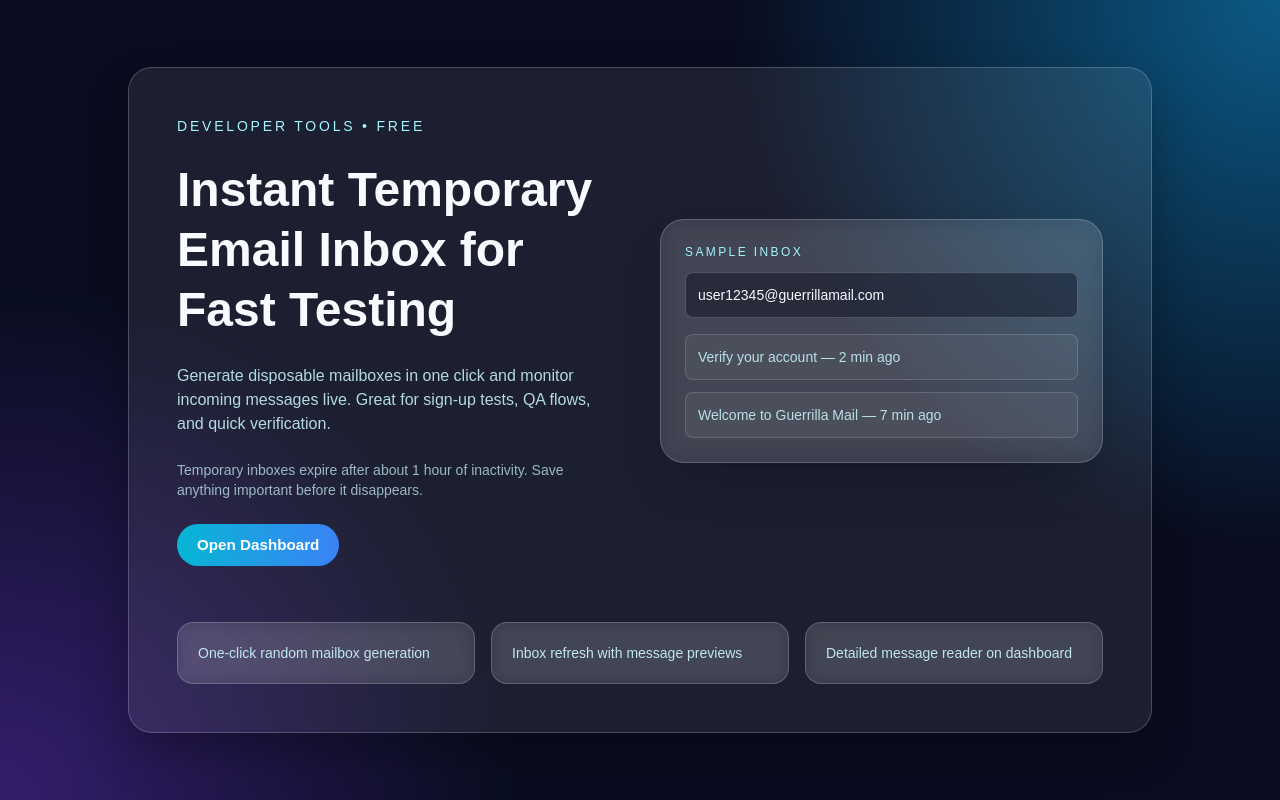
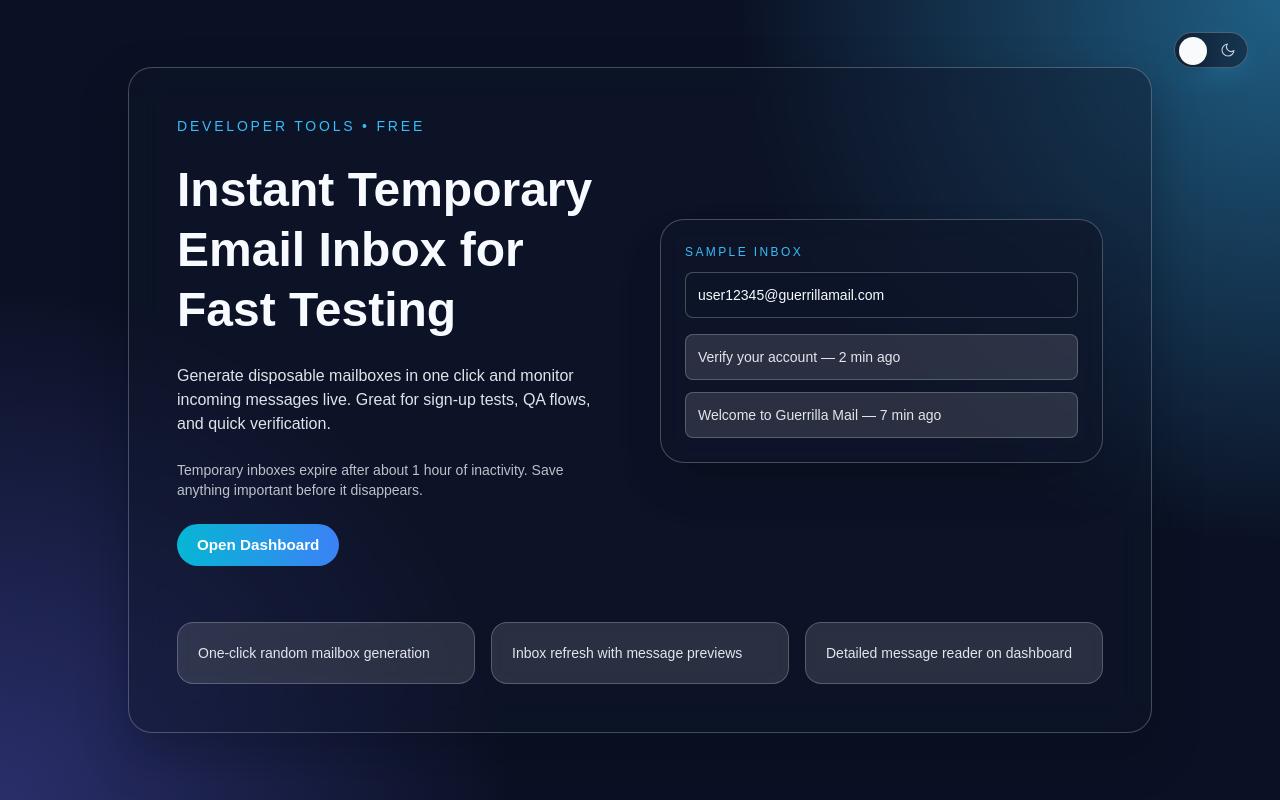
Before and after one commit to SS-SSUMO21/Projects, a Next.js app in the folder Temp-Email-Generator/frontend/: page / in a window 1280 px wide. Built offline with nearby package versions, Linux system fonts and the light colour scheme.

Commit message:
upgraded

```diff
--- /dev/null
+++ b/Temp-Email-Generator/frontend/src/app/components/ThemeToggle.js
@@ -0,0 +1,64 @@
+"use client";
+
+import { useEffect, useState } from "react";
+
+const THEME_KEY = "temp-email-theme";
+
+export default function ThemeToggle({ className = "" }) {
+  const [theme, setTheme] = useState("dark");
+  const [mounted, setMounted] = useState(false);
+
+  useEffect(() => {
+    setMounted(true);
+
+    if (typeof window === "undefined") return;
+
+    const storedTheme = window.localStorage.getItem(THEME_KEY);
+    const resolved = storedTheme === "light" || storedTheme === "dark"
+      ? storedTheme
+      : "dark";
+
+    setTheme(resolved);
+    document.documentElement.dataset.theme = resolved;
+  }, []);
+
+  useEffect(() => {
+    if (!mounted || typeof window === "undefined") return;
+
+    document.documentElement.dataset.theme = theme;
+    window.localStorage.setItem(THEME_KEY, theme);
+  }, [mounted, theme]);
+
+  const toggleTheme = () => {
+    setTheme((prev) => (prev === "dark" ? "light" : "dark"));
+  };
+
+  return (
+    <button
+      type="button"
+      className={`theme-toggle ${className}`.trim()}
+      onClick={toggleTheme}
+      aria-pressed={theme === "light"}
+      aria-label="Toggle light and dark mode"
+      title={theme === "light" ? "Switch to dark" : "Switch to light"}
+    >
+      <span className="theme-toggle-icons" aria-hidden="true">
+        <svg viewBox="0 0 24 24" className="theme-toggle-icon" fill="none" stroke="currentColor" strokeWidth="1.7" strokeLinecap="round" strokeLinejoin="round">
+          <circle cx="12" cy="12" r="4" />
+          <path d="M12 2v2" />
+          <path d="M12 20v2" />
+          <path d="M4.93 4.93l1.41 1.41" />
+          <path d="M17.66 17.66l1.41 1.41" />
+          <path d="M2 12h2" />
+          <path d="M20 12h2" />
+          <path d="M4.93 19.07l1.41-1.41" />
+          <path d="M17.66 6.34l1.41-1.41" />
+        </svg>
+        <svg viewBox="0 0 24 24" className="theme-toggle-icon" fill="none" stroke="currentColor" strokeWidth="1.7" strokeLinecap="round" strokeLinejoin="round">
+          <path d="M21 12.8A9 9 0 1 1 11.2 3a7 7 0 0 0 9.8 9.8Z" />
+        </svg>
+      </span>
+      <span className="theme-toggle-thumb" aria-hidden="true" />
+    </button>
+  );
+}
--- a/Temp-Email-Generator/frontend/src/app/globals.css
+++ b/Temp-Email-Generator/frontend/src/app/globals.css
@@ -1,8 +1,43 @@
 @import "tailwindcss";
 
 :root {
-  --background: #090d1f;
+  --background: #0b1124;
   --foreground: #f7fbff;
+  --glow-1: rgba(56, 189, 248, 0.45);
+  --glow-2: rgba(99, 102, 241, 0.35);
+  --accent: #38bdf8;
+  --accent-muted: rgba(56, 189, 248, 0.7);
+  --muted: rgba(247, 251, 255, 0.75);
+  --muted-strong: rgba(247, 251, 255, 0.9);
+  --surface: rgba(15, 23, 42, 0.55);
+  --surface-border: rgba(255, 255, 255, 0.24);
+  --card: rgba(255, 255, 255, 0.12);
+  --card-border: rgba(255, 255, 255, 0.22);
+  --panel-shadow: rgba(6, 11, 25, 0.35);
+  --toggle-track: rgba(15, 23, 42, 0.75);
+  --toggle-thumb: #f8fafc;
+  --toggle-icon: rgba(248, 250, 252, 0.9);
+  --toggle-glow: rgba(56, 189, 248, 0.45);
+}
+
+[data-theme="light"] {
+  --background: #eef2ff;
+  --foreground: #10172a;
+  --glow-1: rgba(14, 165, 233, 0.2);
+  --glow-2: rgba(165, 180, 252, 0.25);
+  --accent: #0ea5e9;
+  --accent-muted: rgba(14, 165, 233, 0.7);
+  --muted: rgba(15, 23, 42, 0.72);
+  --muted-strong: rgba(15, 23, 42, 0.92);
+  --surface: rgba(255, 255, 255, 0.92);
+  --surface-border: rgba(15, 23, 42, 0.14);
+  --card: rgba(255, 255, 255, 0.86);
+  --card-border: rgba(15, 23, 42, 0.12);
+  --panel-shadow: rgba(30, 41, 59, 0.14);
+  --toggle-track: rgba(226, 232, 240, 0.95);
+  --toggle-thumb: #0f172a;
+  --toggle-icon: rgba(15, 23, 42, 0.75);
+  --toggle-glow: rgba(14, 165, 233, 0.35);
 }
 
 @theme inline {
@@ -23,8 +58,8 @@ html {
 
 body {
   background:
-    radial-gradient(circle at top right, #0ea5e980, transparent 36%),
-    radial-gradient(circle at bottom left, #7c3aed60, transparent 34%),
+    radial-gradient(circle at top right, var(--glow-1), transparent 36%),
+    radial-gradient(circle at bottom left, var(--glow-2), transparent 34%),
     var(--background);
   background-attachment: fixed;
   color: var(--foreground);
@@ -33,10 +68,10 @@ body {
 
 .glass-panel {
   border-radius: 1.5rem;
-  border: 1px solid rgba(255, 255, 255, 0.2);
-  background: rgba(255, 255, 255, 0.08);
+  border: 1px solid var(--surface-border);
+  background: color-mix(in srgb, var(--surface) 75%, transparent);
   backdrop-filter: blur(16px);
-  box-shadow: 0 20px 45px rgba(0, 0, 0, 0.28);
+  box-shadow: 0 20px 45px var(--panel-shadow);
 }
 
 .btn-primary {
@@ -52,3 +87,104 @@ body {
 .btn-primary:hover {
   filter: brightness(1.08);
 }
+
+.btn-outline {
+  border: 1px solid var(--surface-border);
+  color: var(--muted-strong);
+  background: transparent;
+  transition: border-color 120ms ease, color 120ms ease, background 120ms ease;
+}
+
+.btn-outline:hover {
+  border-color: var(--accent);
+  color: var(--foreground);
+  background: color-mix(in srgb, var(--accent) 12%, transparent);
+}
+
+.text-accent {
+  color: var(--accent);
+}
+
+.text-accent-muted {
+  color: var(--accent-muted);
+}
+
+.text-muted {
+  color: var(--muted);
+}
+
+.text-muted-strong {
+  color: var(--muted-strong);
+}
+
+.surface-panel {
+  border: 1px solid var(--surface-border);
+  background: var(--surface);
+}
+
+.surface-card {
+  border: 1px solid var(--card-border);
+  background: var(--card);
+}
+
+.theme-toggle {
+  position: relative;
+  display: inline-flex;
+  align-items: center;
+  justify-content: center;
+  width: 74px;
+  height: 36px;
+  padding: 4px;
+  border-radius: 999px;
+  border: 1px solid var(--surface-border);
+  background: linear-gradient(120deg, var(--toggle-track), color-mix(in srgb, var(--toggle-track) 65%, transparent));
+  box-shadow: 0 10px 24px color-mix(in srgb, var(--toggle-glow) 30%, transparent);
+  transition: border-color 180ms ease, box-shadow 200ms ease, transform 200ms ease;
+}
+
+.theme-toggle:hover {
+  border-color: var(--accent);
+  box-shadow: 0 12px 30px color-mix(in srgb, var(--toggle-glow) 50%, transparent);
+  transform: translateY(-1px);
+}
+
+.theme-toggle:active {
+  transform: translateY(0) scale(0.98);
+}
+
+.theme-toggle-icons {
+  position: relative;
+  z-index: 2;
+  display: flex;
+  width: 100%;
+  align-items: center;
+  justify-content: space-between;
+  padding: 0 7px;
+  color: var(--toggle-icon);
+}
+
+.theme-toggle-icon {
+  width: 16px;
+  height: 16px;
+  opacity: 0.85;
+}
+
+.theme-toggle-thumb {
+  position: absolute;
+  top: 4px;
+  left: 4px;
+  width: 28px;
+  height: 28px;
+  border-radius: 999px;
+  background: var(--toggle-thumb);
+  box-shadow: 0 6px 16px rgba(2, 6, 23, 0.25);
+  transition: transform 260ms ease, background 200ms ease, box-shadow 200ms ease;
+}
+
+[data-theme="light"] .theme-toggle-thumb {
+  transform: translateX(36px);
+}
+
+[data-theme="light"] .theme-toggle-icon {
+  opacity: 0.7;
+}
--- a/Temp-Email-Generator/frontend/src/app/layout.js
+++ b/Temp-Email-Generator/frontend/src/app/layout.js
@@ -1,4 +1,5 @@
 import "./globals.css";
+import ThemeToggle from "./components/ThemeToggle";
 
 export const metadata = {
   title: "Temp Email Generator",
@@ -8,7 +9,12 @@ export const metadata = {
 export default function RootLayout({ children }) {
   return (
     <html lang="en" className="h-full antialiased">
-      <body className="min-h-full flex flex-col">{children}</body>
+      <body className="min-h-full flex flex-col">
+        <div className="fixed right-5 top-5 z-30 sm:right-8 sm:top-8">
+          <ThemeToggle />
+        </div>
+        {children}
+      </body>
     </html>
   );
 }
--- a/Temp-Email-Generator/frontend/src/app/page.js
+++ b/Temp-Email-Generator/frontend/src/app/page.js
@@ -6,18 +6,18 @@ export default function Home() {
       <main className="glass-panel max-w-5xl px-6 py-12 sm:px-12">
         <section className="grid gap-10 md:grid-cols-2 md:items-center">
           <div className="space-y-6">
-            <p className="text-sm uppercase tracking-[0.2em] text-cyan-200">
+            <p className="text-sm uppercase tracking-[0.2em] text-accent">
               Developer Tools • Free
             </p>
             <h1 className="text-4xl font-bold leading-tight sm:text-5xl">
               Instant Temporary Email Inbox for Fast Testing
             </h1>
-            <p className="text-cyan-100/85">
+            <p className="text-muted-strong">
               Generate disposable mailboxes in one click and monitor incoming
               messages live. Great for sign-up tests, QA flows, and quick
               verification.
             </p>
-            <p className="text-sm text-cyan-100/70">
+            <p className="text-sm text-muted">
               Temporary inboxes expire after about 1 hour of inactivity. Save anything
               important before it disappears.
             </p>
@@ -27,18 +27,18 @@ export default function Home() {
               </Link>
             </div>
           </div>
-          <div className="rounded-3xl border border-white/20 bg-white/10 p-6 shadow-2xl backdrop-blur-md">
-            <p className="mb-3 text-xs uppercase tracking-[0.2em] text-cyan-200">
+          <div className="rounded-3xl p-6 shadow-2xl backdrop-blur-md surface-panel">
+            <p className="mb-3 text-xs uppercase tracking-[0.2em] text-accent">
               Sample inbox
             </p>
-            <p className="mb-4 rounded-lg border border-white/20 bg-slate-950/40 p-3 text-sm">
+            <p className="mb-4 rounded-lg p-3 text-sm surface-panel">
               user12345@guerrillamail.com
             </p>
-            <ul className="space-y-3 text-sm text-cyan-100/85">
-              <li className="rounded-lg border border-white/15 bg-white/5 p-3">
+            <ul className="space-y-3 text-sm text-muted-strong">
+              <li className="rounded-lg p-3 surface-card">
                 Verify your account — 2 min ago
               </li>
-              <li className="rounded-lg border border-white/15 bg-white/5 p-3">
+              <li className="rounded-lg p-3 surface-card">
                 Welcome to Guerrilla Mail — 7 min ago
               </li>
             </ul>
@@ -53,7 +53,7 @@ export default function Home() {
           ].map((item) => (
             <article
               key={item}
-              className="rounded-2xl border border-white/20 bg-white/10 p-5 text-sm text-cyan-100/90 backdrop-blur"
+              className="rounded-2xl p-5 text-sm text-muted-strong backdrop-blur surface-card"
             >
               {item}
             </article>
```
Also changed, not shown: Temp-Email-Generator/frontend/src/app/dashboard/page.js (+141 -41 lines).
